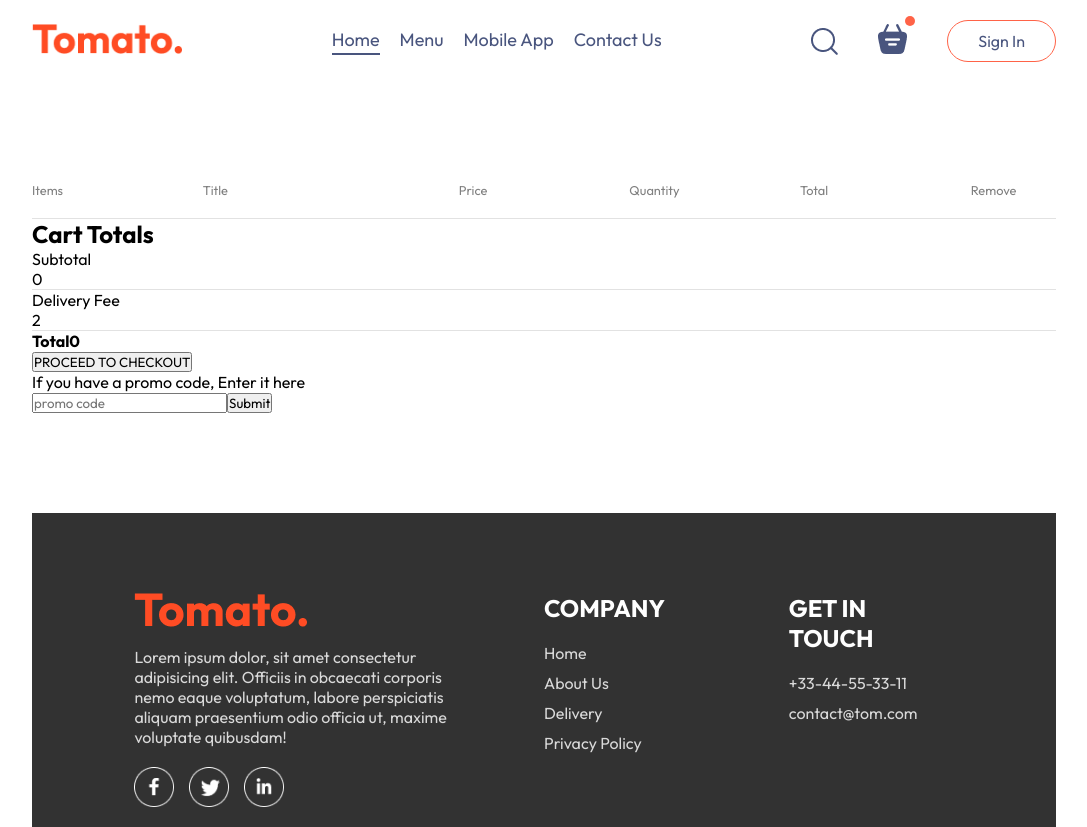
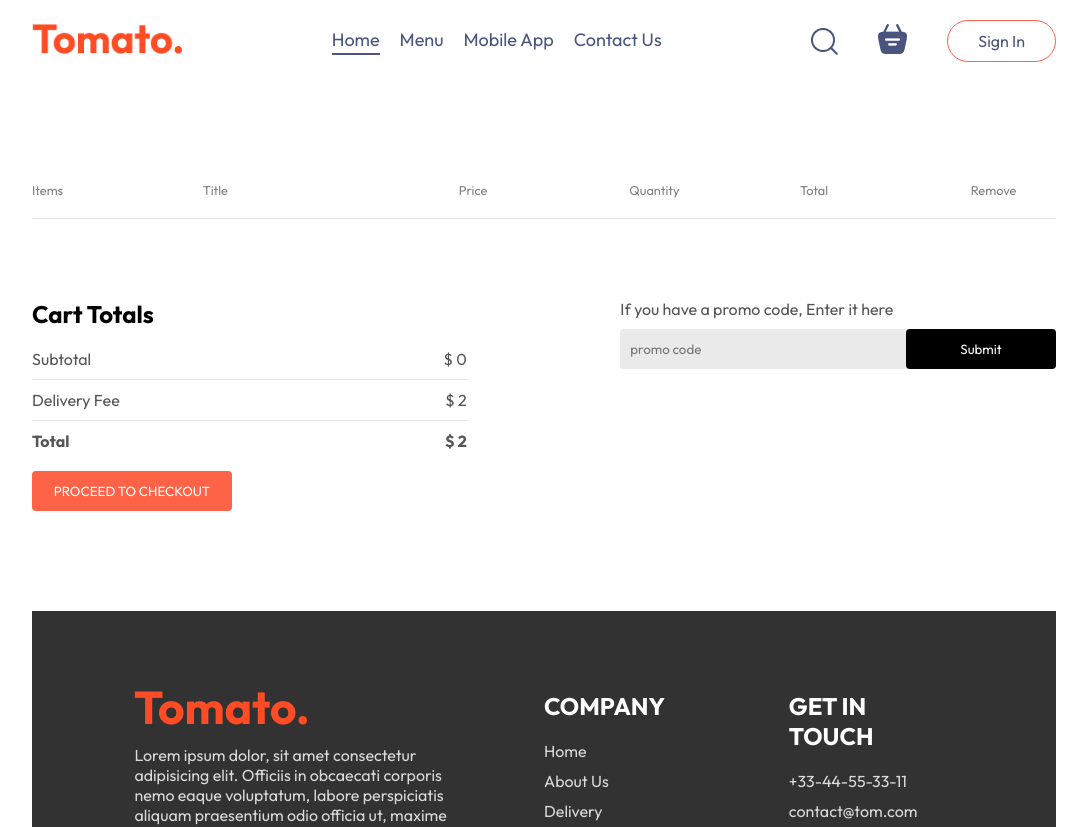
Before and after one commit to sergey87chuvasov/Food-Delivery-App, a React (Vite) app: page /cart in a window 1280 px wide. Shown: the top 827 px of the page, without its empty margins (96-1183 px from the left). Built offline with nearby package versions, Linux system fonts and the light colour scheme.

Commit message:
finished Cart Page

```diff
--- a/src/components/Navbar/Navbar.jsx
+++ b/src/components/Navbar/Navbar.jsx
@@ -1,10 +1,13 @@
-import { useState } from 'react';
+import { useContext, useState } from 'react';
 import { assets } from '../../assets/assets';
 import { Link } from 'react-router-dom';
 import './Navbar.css';
+import { StoreContext } from '../../context/StoreContext';
 
 function Navbar({ setShowLogin }) {
   const [menu, setMenu] = useState('home');
+
+  const { getTotalCartAmount } = useContext(StoreContext);
   return (
     <div className='navbar'>
       <Link to='/'>
@@ -46,7 +49,7 @@ function Navbar({ setShowLogin }) {
           <Link to='/cart'>
             <img src={assets.basket_icon} alt='basket-icon' />
           </Link>
-          <div className='dot'></div>
+          <div className={getTotalCartAmount() === 0 ? '' : 'dot'}></div>
         </div>
         <button onClick={() => setShowLogin(true)}>Sign In</button>
       </div>
--- a/src/context/StoreContext.jsx
+++ b/src/context/StoreContext.jsx
@@ -19,7 +19,18 @@ const StoreContextProvider = (props) => {
     setCartItems((prev) => ({ ...prev, [itemId]: prev[itemId] - 1 }));
   };
 
-  useEffect(() => {}, [cartItems]);
+  const getTotalCartAmount = () => {
+    let totalAmount = 0;
+
+    for (const item in cartItems) {
+      if (cartItems[item] > 0) {
+        let itemInfo = food_list.find((product) => product._id === item);
+        totalAmount += itemInfo.price * cartItems[item];
+      }
+    }
+
+    return totalAmount;
+  };
 
   const contextValue = {
     food_list,
@@ -27,6 +38,7 @@ const StoreContextProvider = (props) => {
     setCartItems,
     addToCart,
     removeFromCart,
+    getTotalCartAmount,
   };
 
   return (
--- a/src/pages/Cart/Cart.css
+++ b/src/pages/Cart/Cart.css
@@ -28,3 +28,80 @@
 .cart-items-item .cross {
   cursor: pointer;
 }
+
+.cart-bottom {
+  margin-top: 80px;
+  display: flex;
+  justify-content: space-between;
+  gap: max(12vw, 20px);
+}
+
+.cart-total {
+  flex: 1;
+  display: flex;
+  flex-direction: column;
+  gap: 20px;
+}
+
+.cart-total-details {
+  display: flex;
+  justify-content: space-between;
+  color: #555;
+}
+
+.cart-total hr {
+  margin: 10px 0;
+}
+
+.cart-total button {
+  border: none;
+  color: white;
+  background-color: tomato;
+  width: max(15vw, 200px);
+  padding: 12px 0;
+  border-radius: 4px;
+  cursor: pointer;
+}
+
+.cart-promocode {
+  flex: 1px;
+}
+
+.cart-promocode p {
+  color: #555;
+}
+
+.cart-promocode-input {
+  margin-top: 10px;
+  display: flex;
+  justify-content: space-between;
+  align-items: center;
+  background-color: #eaeaea;
+  border-radius: 4px;
+}
+
+.cart-promocode-input input {
+  background-color: transparent;
+  border: none;
+  outline: none;
+  padding-left: 10px;
+}
+
+.cart-promocode-input button {
+  width: max(10vw, 150px);
+  padding: 12px 5px;
+  background-color: black;
+  border: none;
+  color: white;
+  border-radius: 4px;
+}
+
+@media (max-width: 750px) {
+  .cart-bottom {
+    flex-direction: column-reverse;
+  }
+
+  .cart-promocode {
+    justify-content: start;
+  }
+}
--- a/src/pages/Cart/Cart.jsx
+++ b/src/pages/Cart/Cart.jsx
@@ -3,7 +3,8 @@ import './Cart.css';
 import { StoreContext } from '../../context/StoreContext';
 
 function Cart() {
-  const { cartItems, food_list, removeFromCart } = useContext(StoreContext);
+  const { cartItems, food_list, removeFromCart, getTotalCartAmount } =
+    useContext(StoreContext);
   return (
     <div className='cart'>
       <div className='cart-items'>
@@ -43,17 +44,17 @@ function Cart() {
           <div>
             <div className='cart-total-details'>
               <p>Subtotal</p>
-              <p>{0}</p>
+              <p> $ {getTotalCartAmount()}</p>
             </div>
             <hr />
             <div className='cart-total-details'>
               <p>Delivery Fee</p>
-              <p>{2}</p>
+              <p> $ {2}</p>
             </div>
             <hr />
             <div className='cart-total-details'>
               <b>Total</b>
-              <b>{0}</b>
+              <b> $ {getTotalCartAmount() + 2}</b>
             </div>
           </div>
           <button>PROCEED TO CHECKOUT</button>
```
